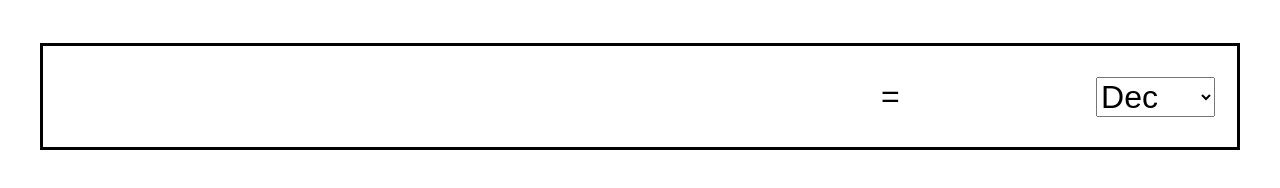
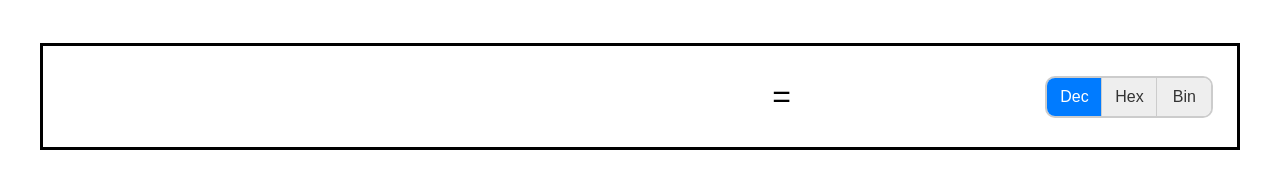
Before and after one commit to LemonPol/Multi-Base-Calculator, a website: page index.html in a window 1280 px wide. Drawn offline with Linux system fonts and the light colour scheme.

Commit message:
Made a cool button (this required so much suffering)

```diff
--- a/index.html
+++ b/index.html
@@ -5,7 +5,7 @@
 </head>
 
 <body id="body">
-    <div id="container" class="parent-container"></div>
+    <div id="parent" class="parent-container"></div>
 </body>
 
 <script src="index.js"></script>
--- a/index.js
+++ b/index.js
@@ -1,9 +1,7 @@
-const equationBox = document.getElementById("equation-box");
-const equationOutputDecimal = document.getElementById("equation-output-dec");
-const equationOutputHex = document.getElementById("equation-output-hex");
-const equationOutputBinary = document.getElementById("equation-output-bin");
+var equationArray = [];
+var containerNum = 0;
 
-var equationArray = [];
+let parentContainer = document.getElementById("parent");
 
 function fetchGroups(s) {
 
@@ -122,14 +120,14 @@ function evaluateEquation(input) {
             }
 
             while (operatorStack[operatorStack.length - 1] != "(") {
-                valueStack.push(doMath(valueStack.pop(), valueStack.pop(), operatorStack.pop()));
+                valueStack.push(performOperation (valueStack.pop(), valueStack.pop(), operatorStack.pop()));
             }
             operatorStack.pop();
         }
 
         if (input.charAt(i) == "+" || input.charAt(i) == "-" || input.charAt(i) == "*" || input.charAt(i) == "/" || input.charAt(i) == "^") {
             while (operatorStack.length > 0 && getPrecedence(operatorStack[operatorStack.length-1]) >= getPrecedence(input.charAt(i))) {
-                valueStack.push(doMath(valueStack.pop(), valueStack.pop(), operatorStack.pop()));
+                valueStack.push(performOperation (valueStack.pop(), valueStack.pop(), operatorStack.pop()));
             }
             operatorStack.push(input.charAt(i));
         }
@@ -137,7 +135,7 @@ function evaluateEquation(input) {
     }
 
     while (operatorStack.length > 0) {
-        valueStack.push(doMath(valueStack.pop(), valueStack.pop(), operatorStack.pop()));
+        valueStack.push(performOperation (valueStack.pop(), valueStack.pop(), operatorStack.pop()));
     }
 
     if (valueStack.length > 0 && !isNaN(valueStack[0])) {
@@ -148,8 +146,9 @@ function evaluateEquation(input) {
 
 }
 
+// Helper functions for math processing //
 
-function doMath(t1, t2, op) {
+function performOperation (t1, t2, op) {
     switch(op) {
         case "+" : return t2 + t1;
         case "-" : return t2 - t1;
@@ -186,76 +185,131 @@ function parenthesisComplete(s) {
     return result == 0;
 }
 
-var containerNum = 0;
+function createEquationContainer() {
+    // Create new container for equation elements
+    let newEquationContainer = document.createElement("div");
+    newEquationContainer.classList.add("equation-container");
+    newEquationContainer.id = containerNum++;
 
-function createNewInput() {
-    let newContainer = document.createElement("div");
-    newContainer.classList.add("equation-container");
-    newContainer.id = containerNum++;
+    // Create fields for equation container
+    let newInput = createInput();
+    let newOutput = createOutput();
+    let newSelector = createSelector();
 
+    // Append fields to equation container
+    newEquationContainer.appendChild(newInput);
+    newEquationContainer.appendChild(newOutput);
+    newEquationContainer.appendChild(newSelector.buttonContainer);
+    parentContainer.appendChild(newEquationContainer);
+
+    equationArray.push({
+        "container" : newEquationContainer,
+        "input" : newInput,
+    });
+
+    // @todo - document
+    newInput.addEventListener("keydown", (event) => {
+        processInput(event, newInput, newEquationContainer);
+    });
+
+    // @todo - document
+    newInput.addEventListener("input", () => {
+        updateOutput(newInput, newOutput, newSelector);
+    });
+
+    // @todo - document
+    for (let i = 0; i < 3; i++) {
+        newSelector.buttonArray[i].addEventListener('click', () => {
+            const buttons = document.getElementsByName(newSelector.buttonArray[i].name);
+            buttons.forEach(btn => btn.classList.remove('active'));
+            newSelector.buttonArray[i].classList.add('active');
+            newSelector.value = newSelector.buttonArray[i].value;
+            updateOutput(newInput, newOutput, newSelector);
+        });
+    }
+
+    updateOutput(newInput, newOutput, newSelector);
+
+}
+
+// @todo - document
+function updateOutput(newInput, newOutput, newSelector) {
+    console.log(newSelector);
+    newOutput.innerHTML = "= " + evaluateEquation(newInput.value)[newSelector.value];
+}
+
+// @todo - document
+function processInput(event, input, container) {
+    let index = equationArray.findIndex(elem => elem.container == container);
+    if (event.key == "Backspace" && input.value == "" && equationArray.length > 1) {
+        equationArray.splice(index, 1);
+        container.remove();
+        input.remove();
+        index == 0 ? equationArray[index].input.focus() : equationArray[index-1].input.focus();
+        return;
+    }
+    if (event.key != "Backspace" && event.key != "ArrowUp" && input == equationArray[equationArray.length-1].input) {
+        createEquationContainer();
+    }
+    if (event.key == "ArrowUp" && index != 0) {
+        equationArray[index-1].input.focus();
+    }
+    if (event.key == "Enter" || event.key == "ArrowDown") {
+        equationArray[index+1].input.focus();
+    }
+    console.log(event.key);
+}
+
+function createInput() {
     let newInput = document.createElement("input");
     newInput.type = "text";
     newInput.classList.add("input");
     newInput.id = "input_" + containerNum;
+    return newInput;
+}
 
+function createOutput() {
     let newOutput = document.createElement("p");
     newOutput.classList.add("output");
     newOutput.textContent = "= ";
     newOutput.id = "output_" + containerNum;
+    return newOutput;
+}
 
-    let newSelector = document.createElement("select");
-    newSelector.classList.add("selector");
-    newSelector.innerHTML = `
-        <option value="0">Dec</option>
-        <option value="1">Hex</option>
-        <option value="2">Bin</option>
-    `;
-    newSelector.id = "selector_" + containerNum;
+function createSelector() {
+    let buttonContainer = document.createElement("div");
+    let labels = ["Dec", "Hex", "Bin"];
+    let buttonArray = [];
 
-    newContainer.appendChild(newInput);
-    newContainer.appendChild(newOutput);
-    newContainer.appendChild(newSelector);
+    buttonContainer.classList.add("button-container");
 
-    let container = document.getElementById("container");
-    container.appendChild(newContainer);
+    function createButton(value, label) {
+        let newButton = document.createElement("button");
+        newButton.classList.add("toggle-btn");
+        newButton.id = "btn_" + containerNum + "_" + value;
+        newButton.name = "btn_" + containerNum;
+        newButton.textContent = label;
+        newButton.value = value;
 
-    equationArray.push({
-        "container" : newContainer,
-        "input" : newInput,
-    });
+        return newButton;
+    }
 
-    let deleteKeyPressed = false;
+    for (let i = 0; i < 3; i++) {
+        let button = createButton(i, labels[i]);
+        buttonContainer.appendChild(button);
+        buttonArray[i] = button;
+    }
 
-    newInput.addEventListener("keydown", (event) => {
-        let index = equationArray.findIndex(elem => elem.container == newContainer);
-        if (event.key == "Backspace" && newInput.value == "" && equationArray.length > 1) {
-            deleteKeyPressed = true;
-            equationArray.splice(index, 1);
-            newContainer.remove();
-            newInput.remove();
-            index == 0 ? equationArray[index].input.focus() : equationArray[index-1].input.focus();
-            return;
-        }
-        if (event.key != "Backspace" && event.key != "ArrowUp" && newInput == equationArray[equationArray.length-1].input) {
-            createNewInput();
-        }
-        if (event.key == "ArrowUp" && index != 0) {
-            equationArray[index-1].input.focus();
-        }
-        if (event.key == "Enter" || event.key == "ArrowDown") {
-            equationArray[index+1].input.focus();
-        }
-        console.log(event.key);
-    });
+    buttonArray[0].classList.add('active');
 
-    newInput.addEventListener("input", () => {
-        newOutput.innerHTML = "= " + evaluateEquation(newInput.value)[newSelector.value];
-    });
-
-    newSelector.addEventListener("input", () => {
-        newOutput.innerHTML = "= " + evaluateEquation(newInput.value)[newSelector.value];
-    })
+    return {
+        "buttonContainer" : buttonContainer,
+        "buttonArray" : buttonArray,
+        "value" : 0,
+    }
 
 }
 
-createNewInput();
+
+
+createEquationContainer();
--- a/stylesheet.css
+++ b/stylesheet.css
@@ -7,20 +7,6 @@ body {
     font-family: 'Ariel', sans-serif;
     padding-top: 3%;
     padding-bottom: 3%;
-}
-
-h1 {
-    width : 100%;
-    margin: auto;
-    text-align: center;
-    font-family: 'Courier New', monospace;
-}
-
-h2 {
-    width: 100%;
-    margin: auto;
-    text-align: center;
-    font-family: 'Courier New', monospace;
 }
 
 input {
@@ -43,6 +29,8 @@ textarea:focus, input:focus{
     align-items: center;
     border-style: solid;
     margin-top: -3px;
+    padding-left: 2%;
+    padding-right: 2%;
 }
 
 .equation-container:focus-within {
@@ -56,20 +44,15 @@ textarea:focus, input:focus{
 }
 
 .input {
-    width : 68%;
+    width: 60%;
     height : 100%;
     overflow: scroll;
     font-size: inherit;
-}
-
-.selector {
-    width : 10%;
-    height : 100%;
-    font-size: inherit;
+    padding-right: 3rem;
 }
 
 .output {
-    width : 18%;
+    width: 25%;
     height : 100%;
     white-space: nowrap;
     overflow: scroll;
@@ -77,3 +60,35 @@ textarea:focus, input:focus{
     scrollbar-width: none;
     font-size: inherit;
 }
+
+.button-container {
+    width: 15%;
+    border: 2px solid #ccc;
+    border-radius: 10px;
+    overflow: hidden;
+    display: flex;
+}
+
+.toggle-btn {
+    flex: 1;
+    padding:  10px;
+    border: none;
+    background-color: #eee;
+    color: #333;
+    cursor: pointer;
+    transition: background-color 0.3s;
+    font-size: 1rem;
+}
+
+.toggle-btn:hover {
+    background-color: #ddd;
+}
+
+.toggle-btn.active {
+    background-color: #007bff;
+    color: white;
+}
+
+.toggle-btn:not(:last-child) {
+    border-right: 1px solid #ccc;
+}
```
